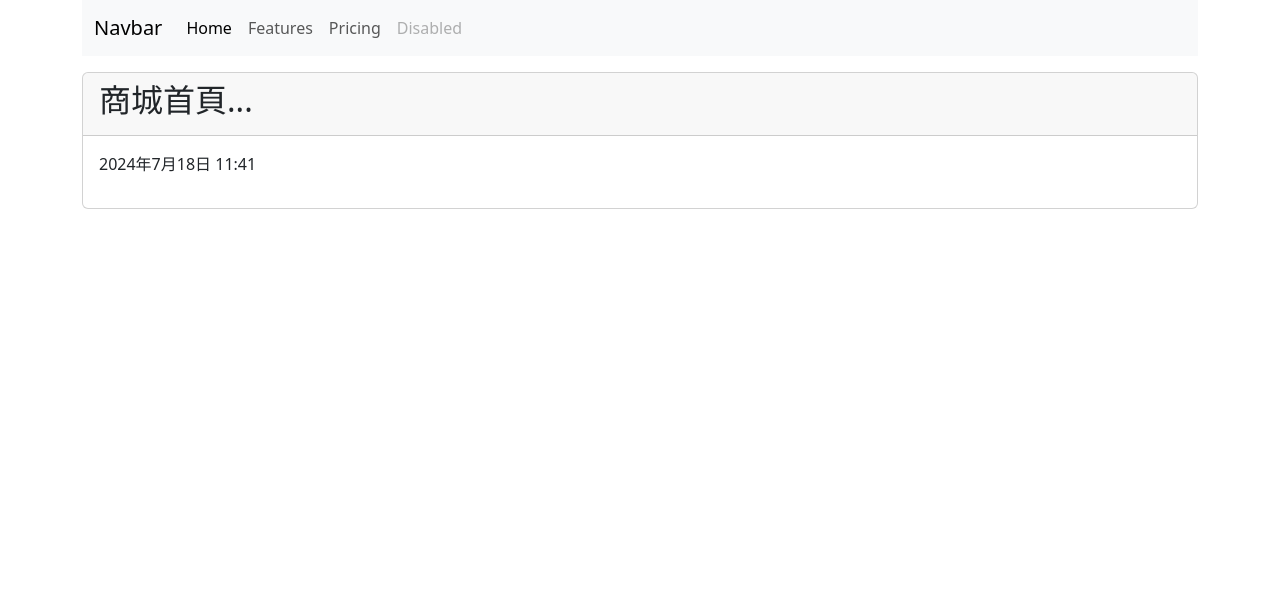
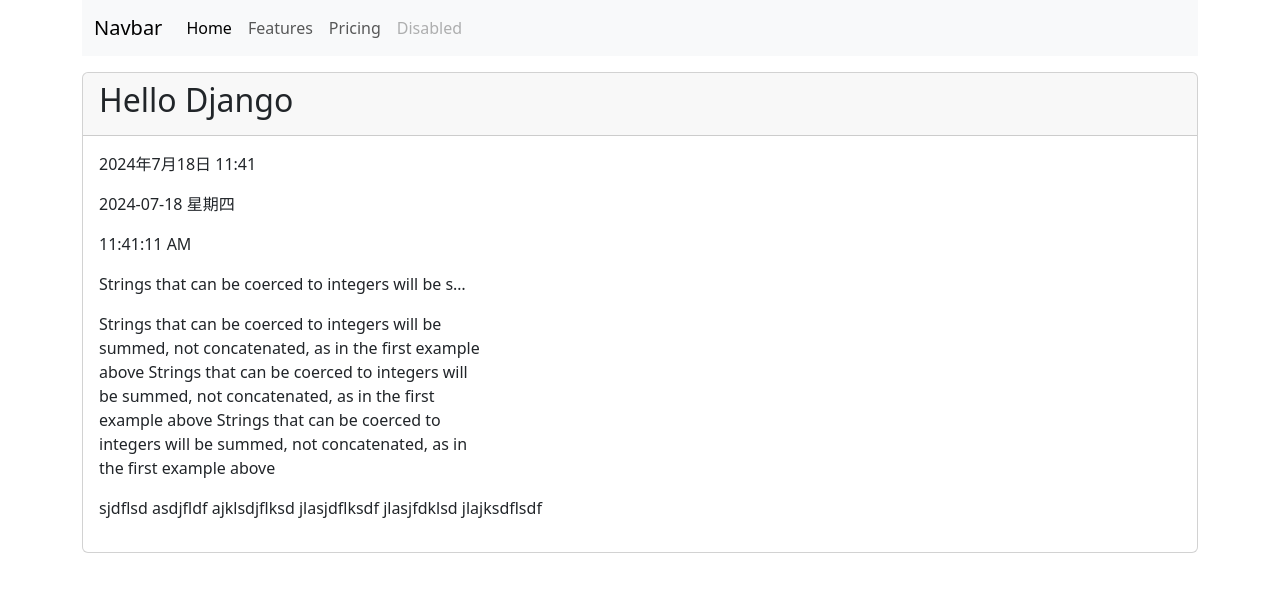
Before and after one commit to HsiaoHungWang/myproject, a Django app: page /store/ in a window 1280 px wide. Shown: the top 592 px of the page. Run offline with Django 5.2, Linux system fonts and the light colour scheme.

Commit message:
filter:arguments

```diff
--- a/myapp/templates/myapp/index.html
+++ b/myapp/templates/myapp/index.html
@@ -1,11 +1,20 @@
 {% extends 'base.html' %}
 
 {% block content %}
-<p>
-{{ now }}
+<p>{{ now }}</p>
+<p>{{ now|date:"Y-m-d D"  }}</p>
+<p>{{ now|time:"H:i:s A"  }}</p>
+<p>{{ text|truncatechars:50 }}</p>
+<p style="white-space: pre;">{{ text|wordwrap:50  }}</p>
+<p>sjdflsd
+    asdjfldf
+    ajklsdjflksd
+    jlasjdflksdf
+    jlasjfdklsd
+    jlajksdflsdf
 </p>
 {% endblock %}
 
 {% block title %}
-<h2>{{ store_title }} </h2>
+<h2>{{ title|title }} </h2>
 {% endblock%}
--- a/myapp/views.py
+++ b/myapp/views.py
@@ -5,11 +5,12 @@ from datetime import datetime
 # Create your views here.
 def index(request):
     # return HttpResponse('<h2>讀出所有商品資料</h2>')
-    store_title = '商城首頁...'
+    title = 'hello django'
+    text = 'Strings that can be coerced to integers will be summed, not concatenated, as in the first example above Strings that can be coerced to integers will be summed, not concatenated, as in the first example above Strings that can be coerced to integers will be summed, not concatenated, as in the first example above'
     now = datetime.now()
     id = '123e4567-e89b-12d3-a456-426655440000'
 
-    # return render(request, 'myapp/index.html', {'title': store_title, 'now': now})
+    # return render(request, 'myapp/index.html', {'title': title, 'now': now})
     return render(request, 'myapp/index.html', locals())
 
 def details(reqeust, product_id=''):
```
